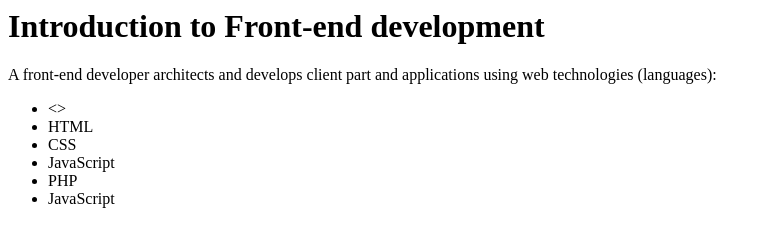
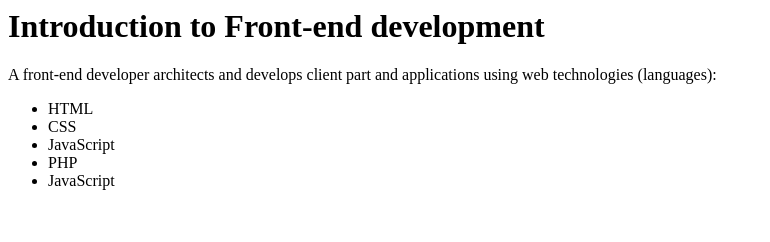
Before and after one commit to GoranGmijovic/test-frontend-development, a plain HTML site: page index.html in a window 1280 px wide. Shown: the whole page, without its empty margins (0-770 px from the left). Drawn offline with Linux system fonts and the light colour scheme.

```diff
--- a/index.html
+++ b/index.html
@@ -2,7 +2,7 @@
 
 <p>A front-end developer architects and develops client part and applications using web technologies (languages):</p>
 <ul>
-<li><>
+
 <li>HTML</li>
 <li>CSS</li>
 <li>JavaScript</li>
```
